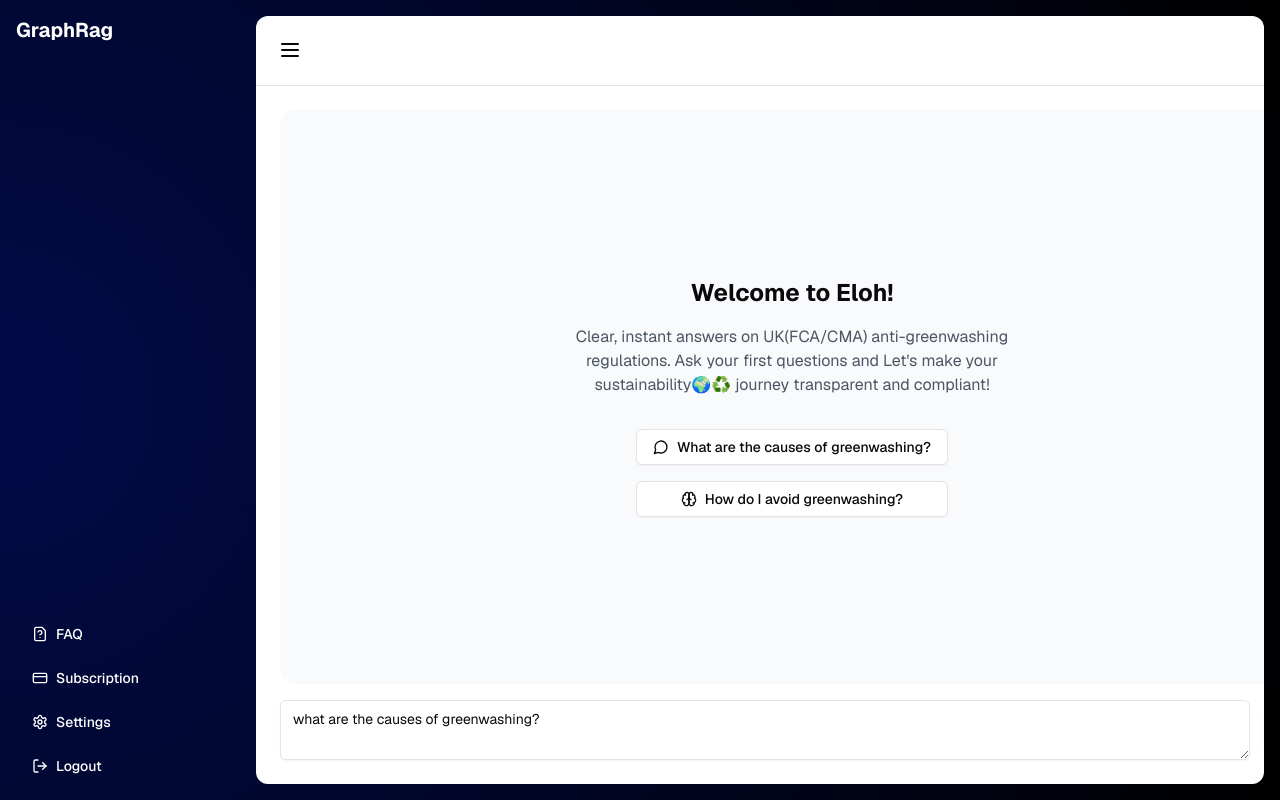
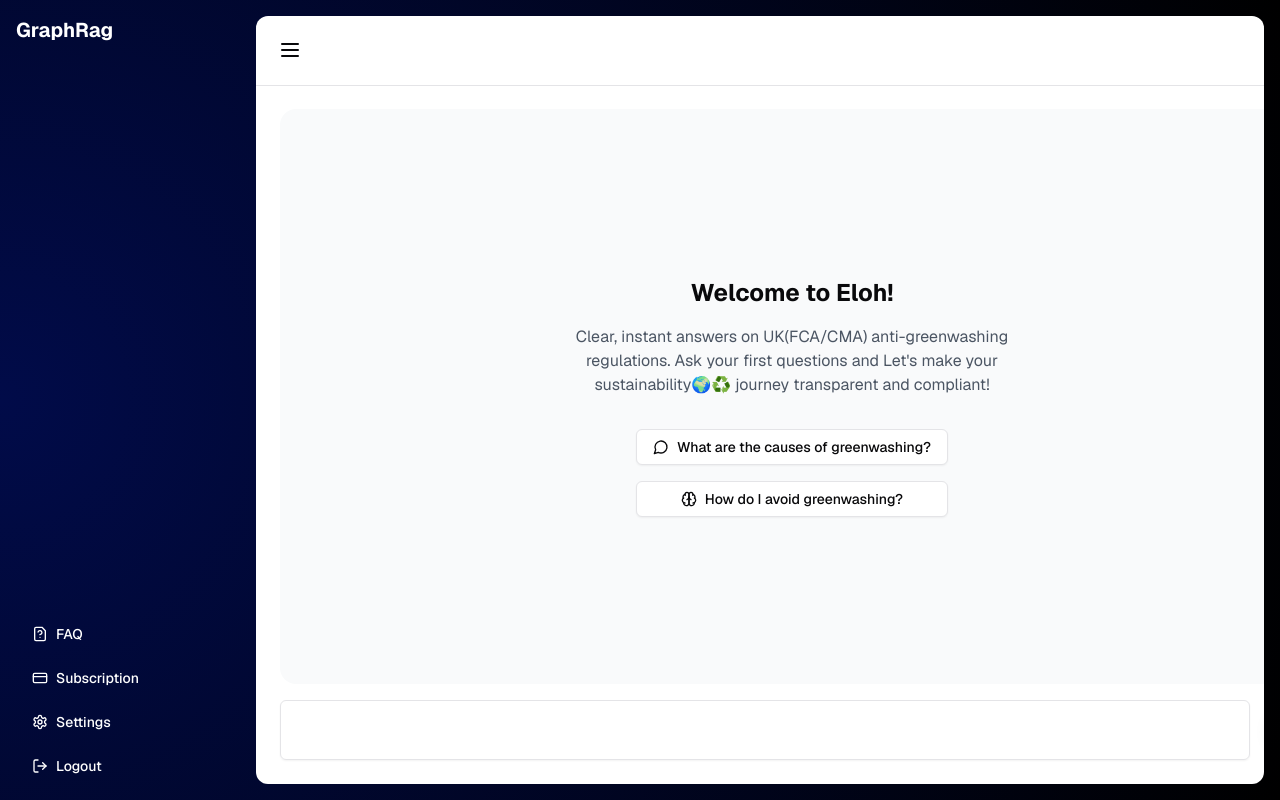
Before and after one commit to dumeccs/GraphRAG-UI, a Next.js app: page / in a window 1280 px wide. Built offline with nearby package versions, Linux system fonts and the light colour scheme.

Commit message:
cleanup: UI cleanup

```diff
--- a/src/app/page.tsx
+++ b/src/app/page.tsx
@@ -26,6 +26,13 @@
   role: "user" | "assistant" | "system";
 }
 
+const cleanInput = (input: string): string => {
+  return input
+    .replace(/\\n/g, "\n")
+    .replace("<br>", "\n")
+    .replace("</br>", "\n");
+};
+
 const LoadingDots = () => {
   return (
     <div className="flex space-x-1">
@@ -53,13 +60,17 @@
   );
 };
 
-const MarkdownContent = ({ content }: { content: string }) => (
+const MarkdownContent = ({ content }: { content: string }) => {
+  return (
     <ReactMarkdown
       remarkPlugins={[remarkGfm]}
       components={{
         ul({ children, className, ...props }) {
           return (
-          <ul className={`${className} list-disc list-outside ml-6`} {...props}>
+            <ul
+              className={`${className} list-disc list-inside mb-6`}
+              {...props}
+            >
               {children}
             </ul>
           );
@@ -67,7 +78,7 @@
         ol({ children, className, ...props }) {
           return (
             <ol
-            className={`${className} list-decimal list-outside ml-6`}
+              className={`${className} list-decimal list-inside mb-6`}
               {...props}
             >
               {children}
@@ -76,7 +87,10 @@
         },
         li({ children, className, ...props }) {
           return (
-          <li className={`${className}list-item my-1.5 text-sm`} {...props}>
+            <li
+              className={`${className} leading-8 list-item my-1.5 list-inside`}
+              {...props}
+            >
               {children}
             </li>
           );
@@ -87,7 +101,7 @@
         code({ node, className, children, ...props }) {
           const match = /language-(\w+)/.exec(className || "");
           return match ? (
-          <pre className="bg-gray-100 rounded p-2 my-3 overflow-x-auto text-sm">
+            <pre className="bg-gray-100 rounded p-2 my-3 overflow-x-auto">
               <code className={className} {...props}>
                 {children}
               </code>
@@ -99,63 +113,87 @@
           );
         },
         p({ children }) {
-        return <p className="text-sm leading-6">{children}</p>;
+          return <p className="leading-8 mb-4">{children}</p>;
+        },
+        h1({ children }) {
+          return <h1 className="text-2xl leading-10 mb-6">{children}</h1>;
         },
       }}
     >
-    {content}
+      {cleanInput(content)}
     </ReactMarkdown>
   );
+};
 
 export default function Component() {
   const [sidebarOpen, setSidebarOpen] = useState(true);
   const [messages, setMessages] = useState<Message[]>([]);
   const [newMessage, setNewMessage] = useState("");
-  const [input, setInput] = useState("what are the causes of greenwashing?");
+  const [input, setInput] = useState("");
   const [isLoading, setLoading] = useState(false);
+  const [initInput, setInitInput] = useState("");
 
   const toggleSidebar = () => setSidebarOpen(!sidebarOpen);
   const messageContainerRef = useRef<HTMLDivElement>(null);
+  const inputRef = useRef<HTMLDivElement>(null);
 
   const handleInputChange = useCallback(
     (e: any) => setInput(e.currentTarget.value),
     []
   );
 
+  useEffect(() => {
+    if (inputRef.current && initInput) {
+      inputRef.current.innerText = initInput;
+      setInput(initInput);
+    }
+  }, [initInput]);
+
   const handleSubmit = useCallback(
     (e: any) => {
       e.preventDefault();
 
-      if (isLoading || newMessage !== "") {
+      if (isLoading || input === "") {
         return;
       }
 
       const id = v4();
       setMessages((messages) => [
         ...messages,
-        { role: "user", content: input, id },
+        {
+          role: "user",
+          content: input,
+          id,
+        },
       ]);
       setLoading(true);
       setInput("");
+      setInitInput("");
+      if (inputRef.current) {
+        inputRef.current.innerText = "";
+      }
 
       let airesponse = "";
 
-      const es = new EventSource(
-        `https://anti-greenwashing-graphrag-production.up.railway.app/chat?query=${input}`
-      );
+      const es = new EventSource(`http://localhost:8000/chat?query=${input}`);
       es.onmessage = function (event) {
         if (event.data == "END") {
           es.close();
+          console.log(airesponse);
           setMessages((messages) => [
             ...messages,
-            { role: "assistant", content: airesponse, id: v4() },
+            {
+              role: "assistant",
+              content: airesponse,
+              id: v4(),
+            },
           ]);
           setNewMessage("");
 
           setLoading(false);
         } else {
           setNewMessage((nm) => {
-            let n = nm + event.data;
+            let n = nm + event.data.slice(1, event.data.length - 1);
             airesponse = n;
             return n;
           });
@@ -167,7 +205,7 @@
         setLoading(false);
       };
     },
-    [input, isLoading, newMessage]
+    [input, isLoading]
   );
 
   useEffect(() => {
@@ -177,8 +215,6 @@
         messageContainerRef.current.scrollHeight;
     }
   }, [messages]);
-
-  const inputRef = useRef<HTMLTextAreaElement>(null);
 
   return (
     <div
@@ -255,21 +291,18 @@
             <div className="flex-1 bg-gray-50 rounded-2xl p-6 mb-4 h-full">
               {messages.length == 0 ? (
                 <div className="flex flex-col items-center justify-center h-full">
-                  <h2 className="text-2xl font-bold mb-4">
-                    Welcome to Eloh!
-                  </h2>
+                  <h2 className="text-2xl font-bold mb-4">Welcome to Eloh!</h2>
                   <p className="text-center text-gray-600 max-w-md mb-8">
-                    Clear, instant answers on UK(FCA/CMA) anti-greenwashing regulations.
-                    Ask your first questions and
-                    Let&apos;s make your sustainability🌍♻️ journey transparent and compliant!
-
+                    Clear, instant answers on UK(FCA/CMA) anti-greenwashing
+                    regulations. Ask your first questions and Let&apos;s make
+                    your sustainability🌍♻️ journey transparent and compliant!
                   </p>
                   <div className="grid grid-cols-1 gap-4  max-w-md">
                     <Button
                       variant="outline"
                       className="flex items-center justify-center"
                       onClick={() => {
-                        setInput("What are the causes of greenwashing?");
+                        setInitInput("What are the causes of greenwashing?");
                         inputRef.current?.focus();
                       }}
                     >
@@ -280,7 +313,7 @@
                       variant="outline"
                       className="flex items-center justify-center"
                       onClick={() => {
-                        setInput("How do I avoid greenwashing?");
+                        setInitInput("How do I avoid greenwashing?");
                         inputRef.current?.focus();
                       }}
                     >
@@ -348,19 +381,24 @@
             className="flex items-center relative gap-4 w-[1024px] mx-auto"
             onSubmit={handleSubmit}
           >
-            <Textarea
+            <div
+              contentEditable
               ref={inputRef}
-              className="mt-4"
-              placeholder="Type your message here..."
-              value={input}
+              className="min-h-[60px] max-h-[300px] w-full rounded-md border  bg-transparent px-3 py-2 text-sm shadow-sm placeholder:text-muted-foreground outline-none disabled:cursor-not-allowed disabled:opacity-50 mt-4"
               onChange={handleInputChange}
+              onInput={(e) => {
+                const text = e.currentTarget.innerText || "";
+                setInput(text);
+              }}
               onKeyDown={(e) => {
                 if (e.key === "Enter" && (e.ctrlKey || e.metaKey)) {
                   e.preventDefault();
+                  if (input.trim() !== "") {
                     handleSubmit(e);
                   }
+                }
               }}
-            />
+            ></div>
             <Button
               disabled={isLoading || newMessage !== ""}
               size="icon"
```
Lines whose indentation alone changed are shown as unchanged.
